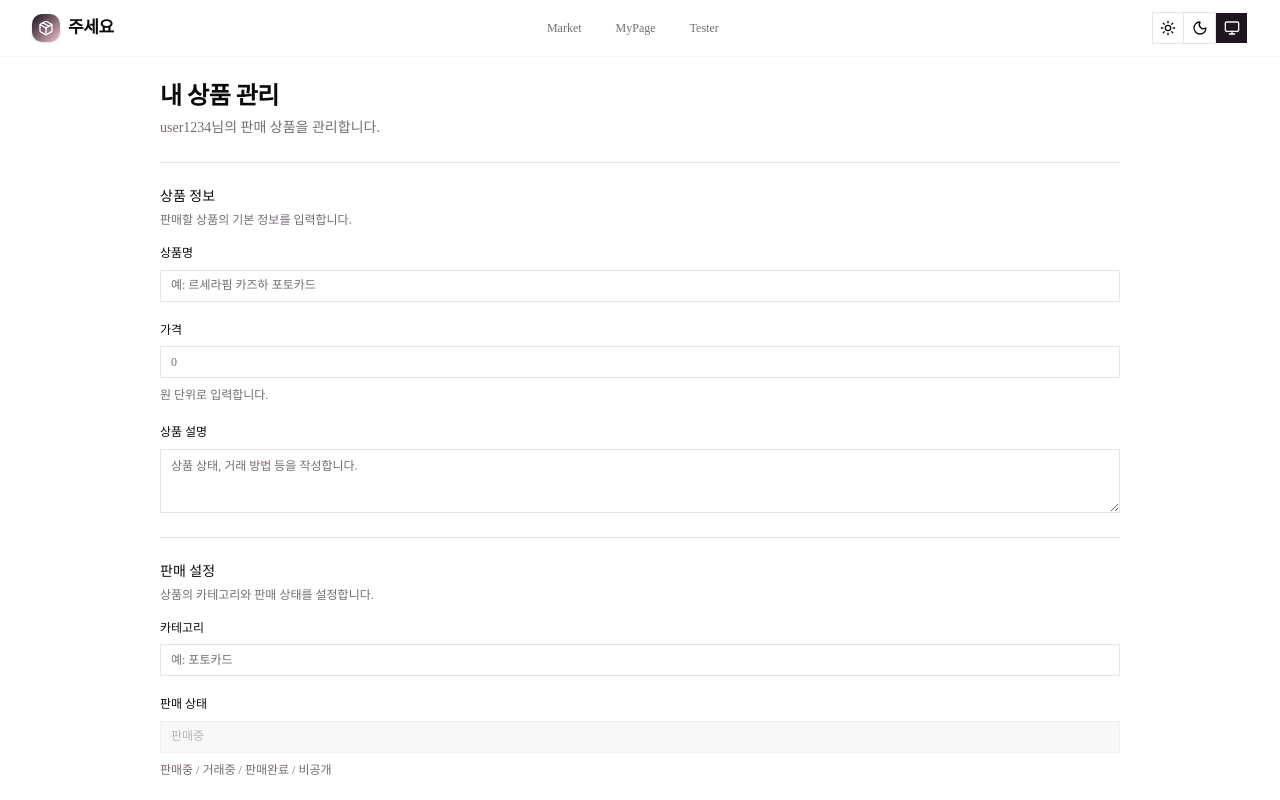
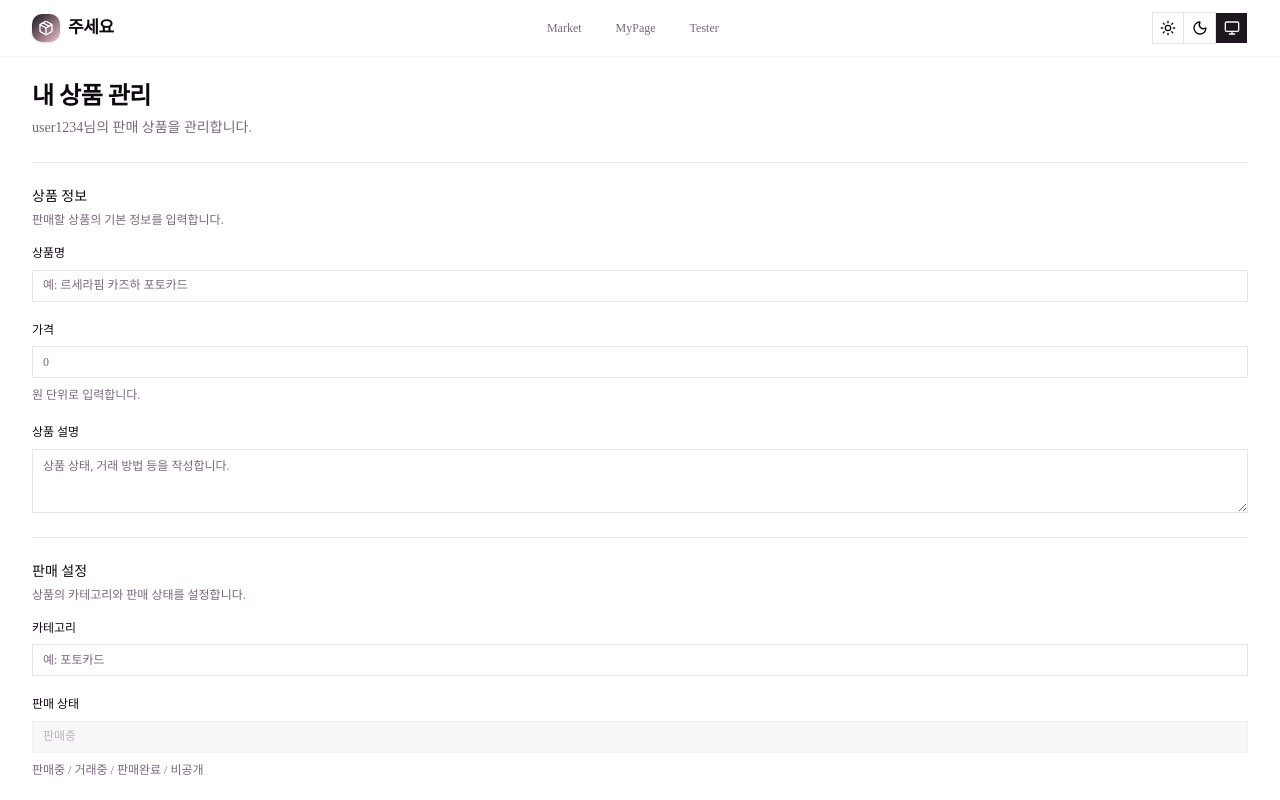
Before and after one commit to SihyeonHong/juseyo, a Next.js app: page /en/user1234/mypage in a window 1280 px wide. Shown: the top 800 px of the page. Built offline with nearby package versions, Linux system fonts and the light colour scheme.

Commit message:
docs: 디자인 가이드 수정

```diff
--- a/src/app/[locale]/[userId]/mypage/page.tsx
+++ b/src/app/[locale]/[userId]/mypage/page.tsx
@@ -18,7 +18,7 @@
   const { userId } = await params;
 
   return (
-    <div className="mx-auto w-full max-w-5xl px-4 py-6 sm:px-6 md:px-8">
+    <div className="mx-auto w-full max-w-7xl px-4 py-6 sm:px-6 md:px-8">
       {/* 페이지 헤더 */}
       <div className="mb-6">
         <h1 className="text-[24px] font-bold leading-[1.3] tracking-[-0.5px]">
```
Also changed, not shown: 2 other files (tests, documents, lock files or other folders).
